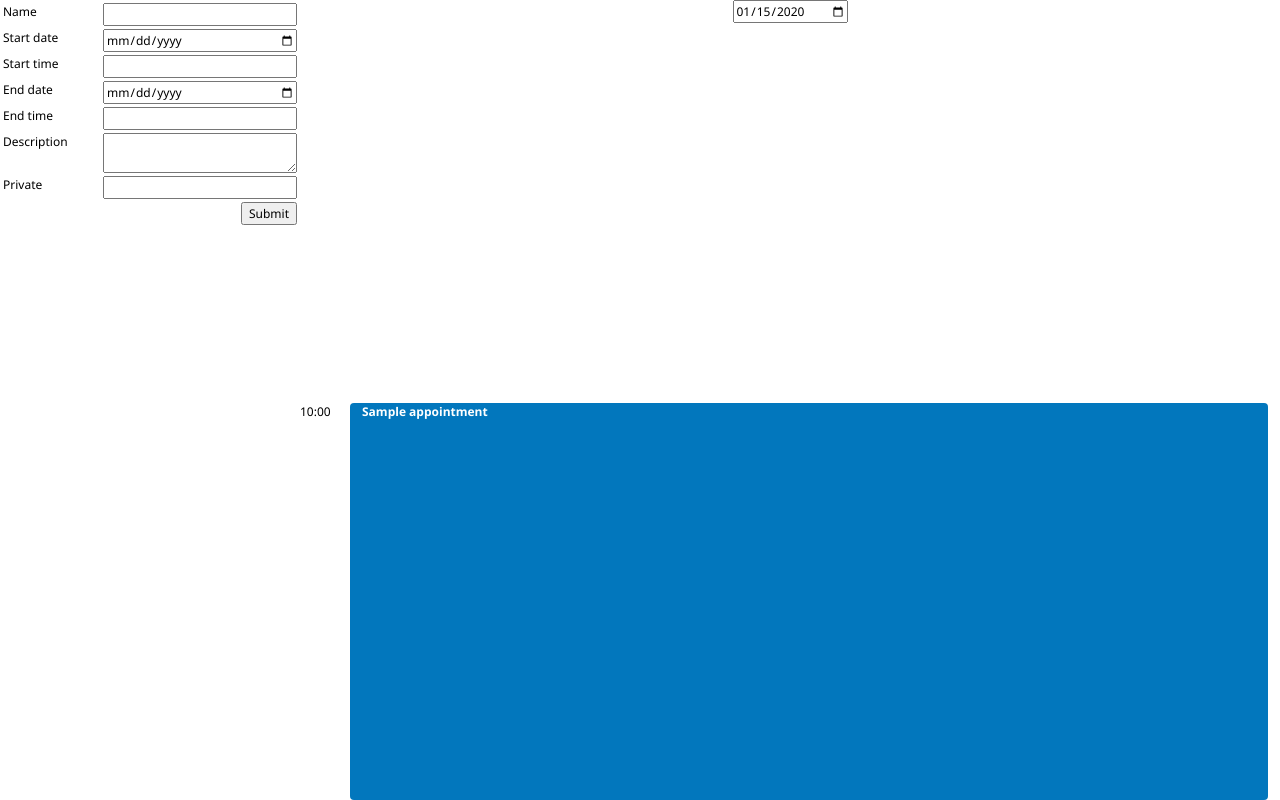
After one commit to tchin8/python, a Python web app: template week2/day2/calendar-this-solution/app/templates/main.html in a window 1280 px wide. The commit adds this page. Run offline with Jinja, Linux system fonts and the light colour scheme; the template is opened without the code that fills it: most values are stand-ins (such as "Sample title", 1, 10 or a date in 2020); form fields are guessed from the names that the template uses.

Commit message:
jinja struggles

```diff
--- /dev/null
+++ b/week2/day2/calendar-this-solution/app/static/scripts/calendar.js
@@ -0,0 +1,8 @@
+document.addEventListener('DOMContentLoaded', () => {
+  document
+    .getElementById('date-selector')
+    .addEventListener('change', function () {
+      const d = new Date(Date.parse(this.value));
+      location.href = `/${d.getFullYear()}/${d.getMonth() + 1}/${d.getDate() + 1}`;
+    });
+});
--- /dev/null
+++ b/week2/day2/calendar-this-solution/app/static/styles/calendar.css
@@ -0,0 +1,59 @@
+html, body, input, textarea, button {
+  font-family: 'Segoe UI', Tahoma, Geneva, Verdana, sans-serif;
+  font-size: 12px;
+}
+
+main {
+  display: grid;
+  flex: 1 0 0px;
+  grid-template-columns: 50px 1fr;
+}
+
+#application {
+  bottom: 0;
+  display: flex;
+  left: 0;
+  position: absolute;
+  right: 0;
+  top: 0;
+}
+
+#appointment-form {
+  flex: 0 0 300px;
+}
+
+.appointment {
+  background-color: #0277BD;
+  border-radius: 4px;
+  color: white;
+  font-weight: bold;
+  margin-right: 1em;
+  padding-left: 1em;
+}
+
+.form-actions {
+  display: flex;
+  margin: 0.25em;
+  justify-content: flex-end;
+}
+
+.form-row {
+  display: flex;
+  margin: .25em;
+}
+
+.form-row label {
+  flex: 0 0 100px;
+}
+
+.form-row input[type="text"],
+.form-row input[type="date"],
+.form-row input[type="time"],
+.form-row textarea {
+  width: 100%;
+}
+
+.selector {
+  grid-column-end: span 2;
+  text-align: center;
+}
--- /dev/null
+++ b/week2/day2/calendar-this-solution/app/templates/main.html
@@ -0,0 +1,52 @@
+<!DOCTYPE html>
+<html lang="en">
+<head>
+  <meta charset="UTF-8">
+  <meta name="viewport" content="width=device-width, initial-scale=1.0">
+  <link rel="stylesheet" href="/static/styles/calendar.css">
+  <script src="/static/scripts/calendar.js"></script>
+  <title>Calendar This!</title>
+</head>
+<body>
+  <div id="application">
+    <section id="appointment-form">
+      <form method="post">
+        {{ form.csrf_token }}
+        <div class="form-row">{{ form.name.label }} {{ form.name }}</div>
+        <div class="form-row">{{ form.start_date.label }} {{ form.start_date }}</div>
+        <div class="form-row">{{ form.start_time.label }} {{ form.start_time }}</div>
+        <div class="form-row">
+          {{ form.end_date.label }} {{ form.end_date }}
+
+          {% if form.end_date.errors %}
+            <ul class="errors">
+              {% for error in form.end_date.errors %}
+                <li>{{ error }}</li>
+                {% endfor %}
+            </ul>
+          {% endif %}
+        </div>
+        <div class="form-row">{{ form.end_time.label }} {{ form.end_time }}</div>
+        <div class="form-row">{{ form.description.label }} {{ form.description }}</div>
+        <div class="form-row">{{ form.private.label }} {{ form.private }}</div>
+        <div class="form-actions">{{ form.submit }}</div>
+      </form>
+    </section>
+    <main>
+      <div class="selector">
+        <input type="date" id="date-selector" value="{{day.strftime("%Y-%m-%d")}}">
+      </div>
+      {% for slot in timeslots %}
+        <div>{{ slot.time.strftime("%H:%M") }}</div>
+        {% if slot.appointment %}
+          <div class="appointment" style="grid-row-end: span {{ slot.appointment.units }};">
+            {{ slot.appointment.name }}
+          </div>
+        {% elif slot.open %}
+          <div></div>
+        {% endif %}
+      {% endfor %}
+    </main>
+  </div>
+</body>
+</html>
--- /dev/null
+++ b/week2/day2/calendar-this-solution/calendar_this.py
@@ -0,0 +1 @@
+from app import app
```
Also changed, not shown: week2/day2/calendar-this-solution/app/__init__.py (added, +7 -0 lines), week2/day2/calendar-this-solution/app/forms.py (added, +42 -0 lines), week2/day2/calendar-this-solution/app/routes.py (added, +102 -0 lines), week2/day2/calendar-this-solution/database_setup.sql (added, +22 -0 lines), week2/day2/calendar_this/app/templates/main.html (+28 -1 lines), week2/day2/notes.md (line endings or trailing spaces), 5 other files.
